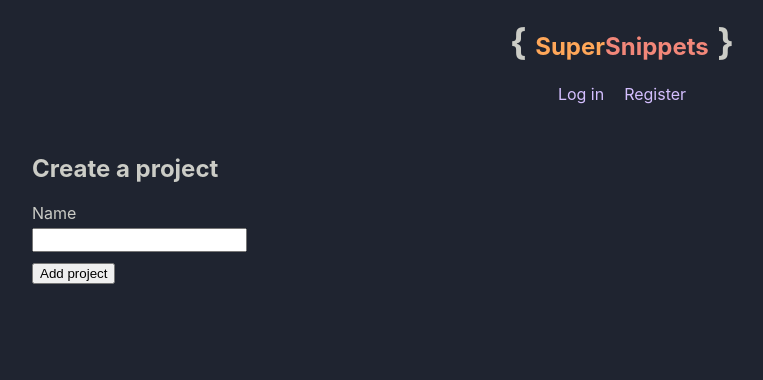
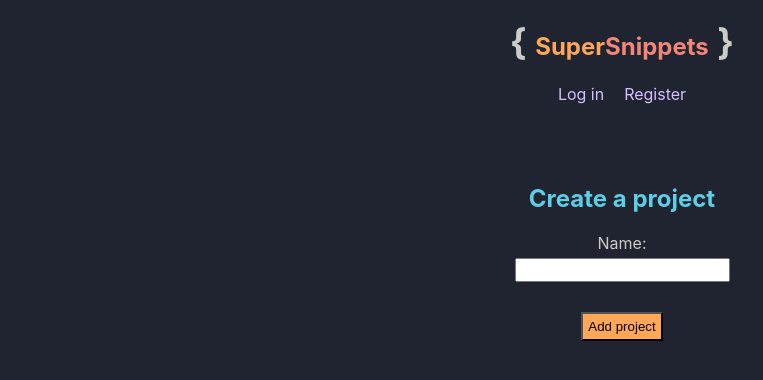
Before and after one commit to tymbalodeon/super-snippets, a React (Create React App) app: page /add-project in a window 1280 px wide. Shown: the top 380 px of the page, without its empty margins (18-781 px from the left). Built offline with nearby package versions, Linux system fonts and the light colour scheme.

Commit message:
add validation to register

```diff
--- /dev/null
+++ b/src/components/AddProject/AddProject.css
@@ -0,0 +1,14 @@
+.AddProject {
+  text-align: center;
+  margin-top: 50px;
+}
+
+.AddProject * > button {
+  background-color: #ffa759;
+  margin-top: 20px;
+  padding: 5px;
+}
+
+.AddProject > h2 {
+  color: #5ccfe6;
+}
--- a/src/components/AddProject/AddProject.js
+++ b/src/components/AddProject/AddProject.js
@@ -1,5 +1,6 @@
 import React, { Component } from 'react';
 import SnippetApiService from '../../services/snippet-api-service.js';
+import './AddProject.css';
 
 export default class AddProject extends Component {
   handleSubmit = e => {
@@ -20,7 +21,7 @@ export default class AddProject extends Component {
         <h2>Create a project</h2>
         <form onSubmit={this.handleSubmit}>
           <div className="field">
-            <label htmlFor="project-name-input">Name</label>
+            <label htmlFor="project-name-input">Name: </label>
             <input type="text" id="project-name-input" name="title" required />
           </div>
           <div className="buttons">
--- a/src/components/AddSnippet/AddSnippet.css
+++ b/src/components/AddSnippet/AddSnippet.css
@@ -1,3 +1,18 @@
+.AddSnippet {
+  margin-top: 50px;
+}
+
+.AddSnippet * > button {
+  background-color: #ffa759;
+  margin-top: 20px;
+  padding: 5px;
+}
+
+.AddSnippet > h2 {
+  color: #5ccfe6;
+  text-align: center;
+}
+
 input,
 textarea {
   font-size: 16px;
@@ -7,3 +22,7 @@ textarea {
   width: 75%;
   height: 300px;
 }
+
+.buttons {
+  text-align: center;
+}
--- a/src/components/AddSnippet/AddSnippet.js
+++ b/src/components/AddSnippet/AddSnippet.js
@@ -41,19 +41,19 @@ export default class AddSnippet extends Component {
         <div role="alert">{error && <p className="red">{error}</p>}</div>
         <form onSubmit={this.handleSubmit}>
           <div className="field">
-            <label htmlFor="snippet-name-input">Name</label>
+            <label htmlFor="snippet-name-input">Name: </label>
             <input type="text" id="snippet-name-input" name="title" />
           </div>
           <div className="field">
-            <label htmlFor="snippet-info-input">Description</label>
+            <label htmlFor="snippet-info-input">Description: </label>
             <input type="text" id="snippet-info-input" name="info" />
           </div>
           <div className="field">
-            <label htmlFor="snippet-content-input">Content</label>
+            <label htmlFor="snippet-content-input">Content: </label>
             <textarea id="snippet-content-input" name="content" />
           </div>
           <div className="field">
-            <label htmlFor="snippet-project-select">Project</label>
+            <label htmlFor="snippet-project-select">Project: </label>
             <select id="snippet-project-select" name="project_id">
               <option value={null}>--Choose A Project--</option>
               {projects.map(project => (
@@ -64,7 +64,7 @@ export default class AddSnippet extends Component {
             </select>
           </div>
           <div className="buttons">
-            <button type="submit">Add snippet</button>
+            <button type="submit">ADD</button>
           </div>
         </form>
       </section>
--- a/src/components/App/App.css
+++ b/src/components/App/App.css
@@ -12,6 +12,11 @@ code {
 
 a {
   text-decoration: none;
+}
+
+.error {
+  color: #ff3333;
+  font-style: italic;
 }
 
 /* accent: _('FFCC66'),
--- a/src/components/Register/Register.js
+++ b/src/components/Register/Register.js
@@ -4,6 +4,23 @@ import './Register.css';
 
 export default class Register extends Component {
   state = { error: null };
+
+  validatePassword = password => {
+    const REGEX_UPPER_LOWER_NUMBER_SPECIAL = /(?=.*[a-z])(?=.*[A-Z])(?=.*[0-9])(?=.*[!@#\$%\^&])[\S]/;
+    if (password.length < 8) {
+      return 'Password must be longer than 8 characters';
+    }
+    if (password.length > 72) {
+      return 'Password must be less than 72 characters';
+    }
+    if (password.startsWith(' ') || password.endsWith(' ')) {
+      return 'Password must not start or end with empty spaces';
+    }
+    if (!REGEX_UPPER_LOWER_NUMBER_SPECIAL.test(password)) {
+      return 'Password must contain 1 upper case, lower case, number and special character';
+    }
+    return null;
+  };
 
   handleRegistrationSuccess = user => {
     const { history } = this.props;
@@ -13,6 +30,13 @@ export default class Register extends Component {
   handleSubmit = e => {
     e.preventDefault();
     const { first_name, last_name, user_name, password } = e.target;
+
+    const passwordError = this.validatePassword(password.value);
+
+    if (passwordError) {
+      this.setState({ error: passwordError });
+      return;
+    }
 
     this.setState({ error: null });
     AuthApiService.postUser({
@@ -37,7 +61,7 @@ export default class Register extends Component {
     const { error } = this.state;
     return (
       <form className="RegistrationForm" onSubmit={this.handleSubmit}>
-        <div role="alert">{error && <p className="red">{error}</p>}</div>
+        <div role="alert">{error && <p className="error">{error}</p>}</div>
         <div className="first_name">
           <label htmlFor="RegistrationForm__first_name">First name: </label>
           <input
--- a/src/services/snippet-api-service.js
+++ b/src/services/snippet-api-service.js
@@ -56,8 +56,7 @@ const SnippetApiService = {
         authorization: `bearer ${TokenService.getAuthToken()}`
       },
       body: JSON.stringify({
-        title,
-        user_id: 1
+        title
       })
     }).then(res =>
       !res.ok ? res.json().then(e => Promise.reject(e)) : res.json()
```
